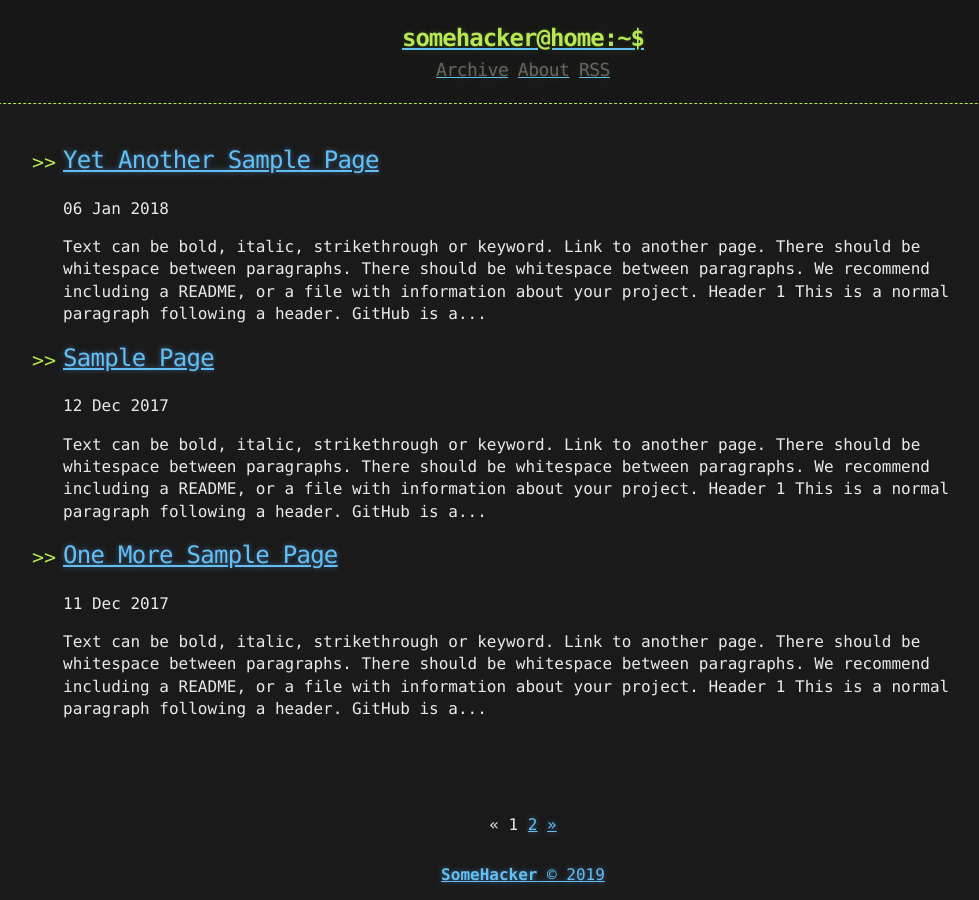
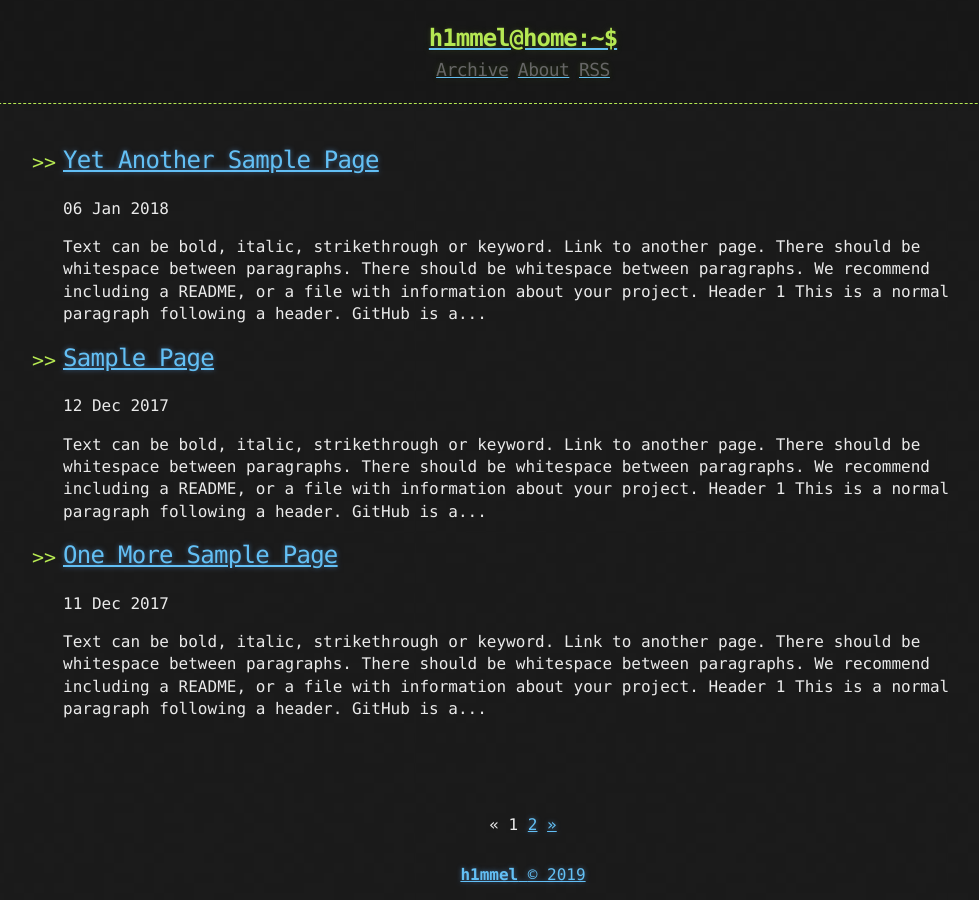
Before and after one commit to h1mmel/h1mmel.github.io, a Jekyll site: the page built from index.html, in a window 1280 px wide. Shown: the whole page, without its empty margins (117-1096 px from the left). Built offline with Jekyll 4.4.1, drawn with Linux system fonts in a browser that asks for light colours; the list of posts is cut into pages by our own code.

Commit message:
Update _config.yml

```diff
--- a/_config.yml
+++ b/_config.yml
@@ -1,8 +1,8 @@
-title: Hacker-Blog
+title: h1mmel-Blog
 description: "A Jekyll Blog Theme For Hackers"
 author:
-  name: "SomeHacker"
-  email: "someone@somewebsite.somedomain"
+  name: "h1mmel"
+  email: "xiaoxiaoxiaotian@gmail.com"
   url: "https://ashishchaudhary.in/hacker-blog"
 
 baseurl: /
@@ -28,5 +28,5 @@ plugins:
   - jekyll-sitemap
 
 # Custom variables
-owner : "SomeHacker"
+owner : "h1mmel"
 year : "2018"
```
